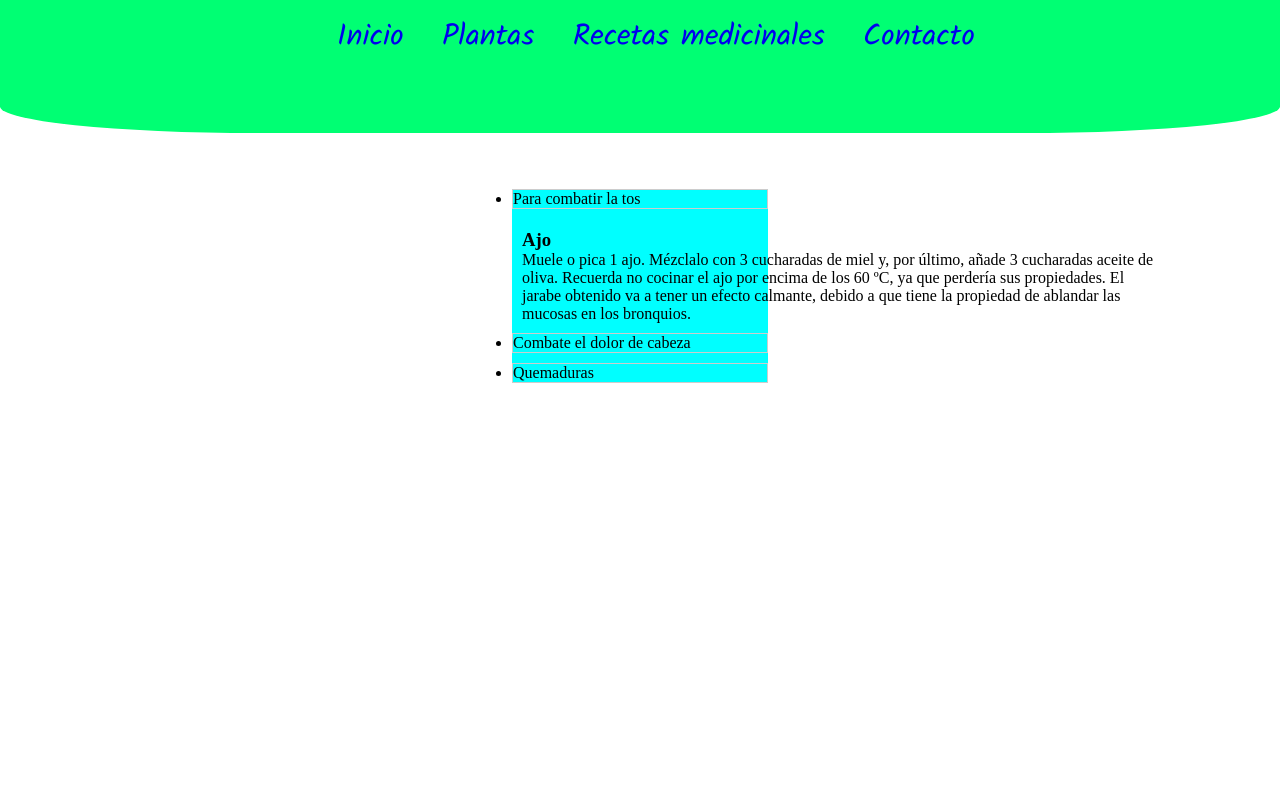
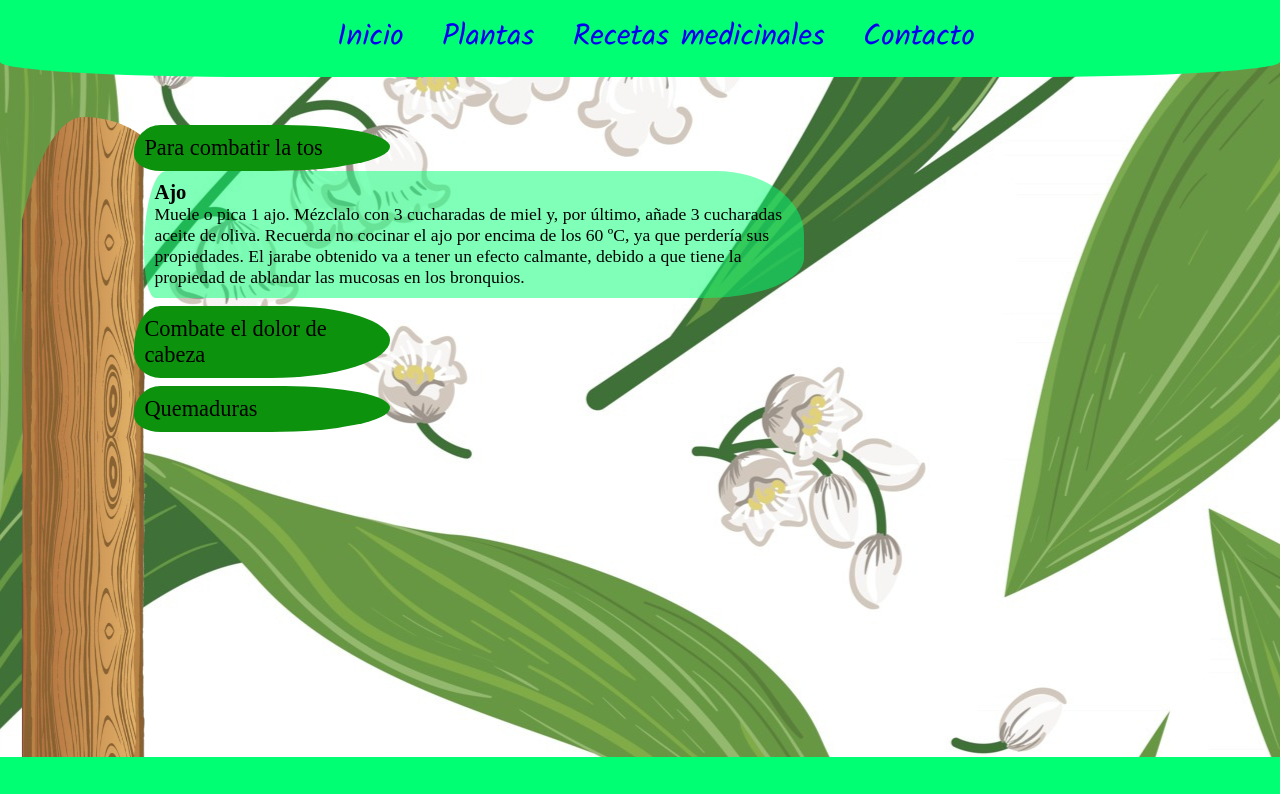
Before and after one commit to Fearless18/Codo-TPO1, a plain HTML site: page template/recetas_medicinales.html in a window 1280 px wide. Both pictures are taken after a click on the item "Para combatir la tos". Shown: the top 794 px of the page. Drawn offline with Linux system fonts and the light colour scheme.

Commit message:
Probamos otros fondos, e idea en sección recetas
Probar otros fondos, menos velocidad de movimiento.
Probar idea en sección recetas con tronco.png o tallo.png

```diff
--- a/css/fondo.css
+++ b/css/fondo.css
@@ -1,6 +1,7 @@
 .gotas{
-    background: #0b3c25 url('../img/fondo6.jpg') repeat;
-    animation: mover-gotas 100s linear infinite;
+    /* background: #0b3c25 url('../img/fondo6.jpg') repeat; */
+    background: #0b3c25 url('../img/fondo-patron-lirio.jpg') repeat;
+    animation: mover-gotas 300s linear infinite;
 }
 @keyframes mover-gotas{
     from{background-position: 0 0;}
--- a/css/plantas.css
+++ b/css/plantas.css
@@ -19,7 +19,7 @@ h1{
 
 header{
     background-color: rgb(0, 255, 115);
-    height: 12vh;
+    height: 8vh;
     font-family: 'Kalam';
     text-align: center;
     border-radius: 0% 0% 20% 20%;
@@ -38,20 +38,24 @@ header{
 .container{
     display: flex;
     flex-direction: column;
+
     /* padding-left: 26vw; */
     gap: 15vh;
     padding-left: 15vw;
     padding-right: 15vw;
-    padding-bottom: 20vh;
+    padding-bottom: 8vh;
 }
 
 
 h2{
-    font-size: 35px;
+    font-size: 2rem;
     color: green;
 
 }
 
+h3{
+    font-size: 1.5rem;
+}
 .parrafo{
     font-size: 20px;
 }
@@ -77,6 +81,7 @@ h4{
     overflow-x: scroll;
     scroll-snap-type: x mandatory;
     width: 100%;
+    background-color: rgba(0, 0, 0, 0.2);
   }
 
 .image-container {
--- a/css/recetas_medicinales.css
+++ b/css/recetas_medicinales.css
@@ -12,12 +12,12 @@
 
 header{
     background-color: rgb(0, 255, 115);
-    height: 15vh;
+    height: 8vh;
     font-family: 'Kalam';
     text-align: center;
     border-radius: 0% 0% 20% 20%;
     padding-top: 1%;
-    margin-bottom: 7vh;
+    margin-bottom: 5vh;
 }
 
 .hipervinculo{
@@ -38,10 +38,68 @@ h4{
 .contenedor{
     width: 100%;
     display: flex;
-    justify-content: center;
-    height: 100vh;
+    /* justify-content: center; */
+    height: 80vh;
 }
 
+#tronco{
+    background-image: url("../img/tronco.png");
+    background-size: 80%;
+    background-repeat: round;
+    border-radius: 50% 50% 0% 0% / 50% 10% 0% 0%;
+    width: 13vw;
+    display: flex;
+    left: 20%;
+
+}
+.recetas{ /* section */
+    position: relative;
+    display: flex;
+    left: -2.5%;
+}
+.lista-receta {  /* Ul */
+    width: 20vw;
+    margin: 0 auto;
+
+}
+
+.item { /* li */
+    font-size: 1.4em;
+    padding: 10px ;
+    margin-top: 8px;
+    background-color: rgb(12, 146, 12);
+    border-radius: 2em 8em 9em 2em / 100% 80% 90% 60%;
+    border: none;
+    cursor: pointer;
+    list-style-type: none;
+}
+
+.titulo {
+    background-color: #f0f0f0;
+    padding: 10px;
+    margin: 0;
+    cursor: pointer;
+}
+
+.contenido-receta { /* descripción receta */
+    font-size: 1.1em;
+    display: none;
+    padding: 10px;
+    margin-left: 10px;
+    border-radius: 2em 8em 9em 1em / 100% 80% 50% 60%;
+    width: 50vw;
+    background-color: rgba(0, 255, 115, 0.5);
+}
+
+.item.active + .contenido-receta {
+    display: block;
+}
+
+
+
+
+
+/*
 .contenedor figure{
     position: relative;
     height: 250px;
@@ -51,8 +109,9 @@ h4{
     box-shadow: 0px 15px 25px  rgba(0,0,0,50);
     cursor: pointer;
 
-}
+} */
 
+/*
 .contenedor figure img{
      width: 100%;
      height: 100%;
@@ -60,8 +119,9 @@ h4{
 
 
 }
+*/
 
-.contenedor figure .letra{
+/* .contenedor figure .letra{
     position: absolute;
     top: 0%;
     width: 100%;
@@ -72,42 +132,11 @@ h4{
     visibility: hidden;
     text-align: center;
 
-}
+} */
 
 
-.contenedor figure:hover > .letra{
+/* .contenedor figure:hover > .letra{
     opacity: 1;
     visibility: visible;
 
-}
-
-.recetas{
-    width: 100%;
-}
-.lista-receta {
-    width: 20vw;
-    margin: 0 auto;
-    background-color: aqua;
-}
-
-.item {
-    border: 1px solid #ccc;
-    margin-bottom: 10px;
-}
-
-.titulo {
-    background-color: #f0f0f0;
-    padding: 10px;
-    margin: 0;
-    cursor: pointer;
-}
-
-.contenido-receta {
-    display: none;
-    padding: 10px;
-    width: 50vw;
-}
-
-.item.active + .contenido-receta {
-    display: block;
-}
+} */
--- a/template/recetas_medicinales.html
+++ b/template/recetas_medicinales.html
@@ -5,10 +5,11 @@
     <meta name="viewport" content="width=device-width, initial-scale=1.0">
     <link rel="icon" href="../img/2_aloevera2.ico">
     <link rel="stylesheet" href="../css/recetas_medicinales.css">
+    <link rel="stylesheet" href="../css/fondo.css">
 
     <title>Recetas Medicinales</title>
 </head>
-<body>
+<body class="gotas">
 
   <header>
     <nav class="header">
@@ -19,7 +20,7 @@
     </nav>
   </header>
   <main class="contenedor">
-
+    <aside id="tronco"></aside>
     <section class="recetas">
       <ul class="lista-receta">
         <li class="item">Para combatir la tos</li>
```
Also changed, not shown: template/plantas.html (+1 -1 lines), img/fondo-patron-1.jpg (added), img/fondo-patron-albahaca.jpg (added), img/fondo-patron-lirio.jpg (added), img/tallo.png (added), img/tronco.png (added).
